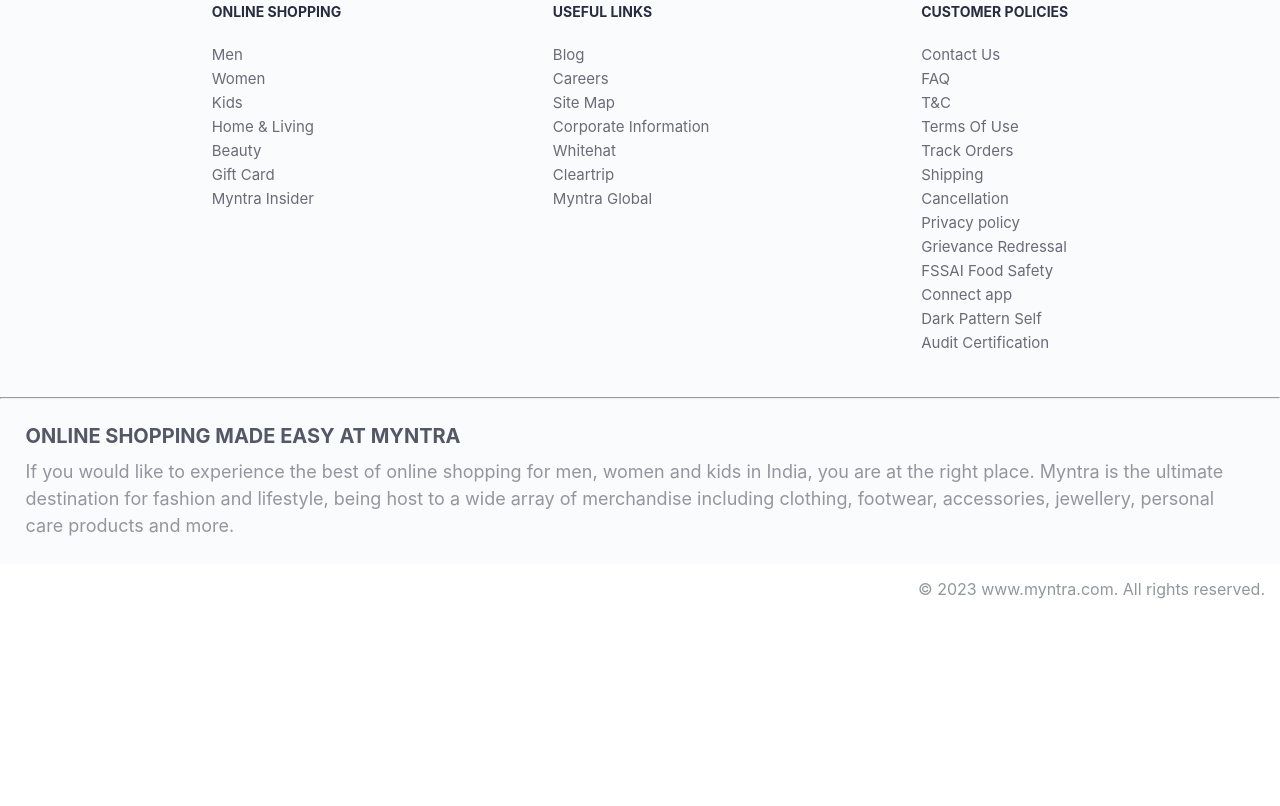
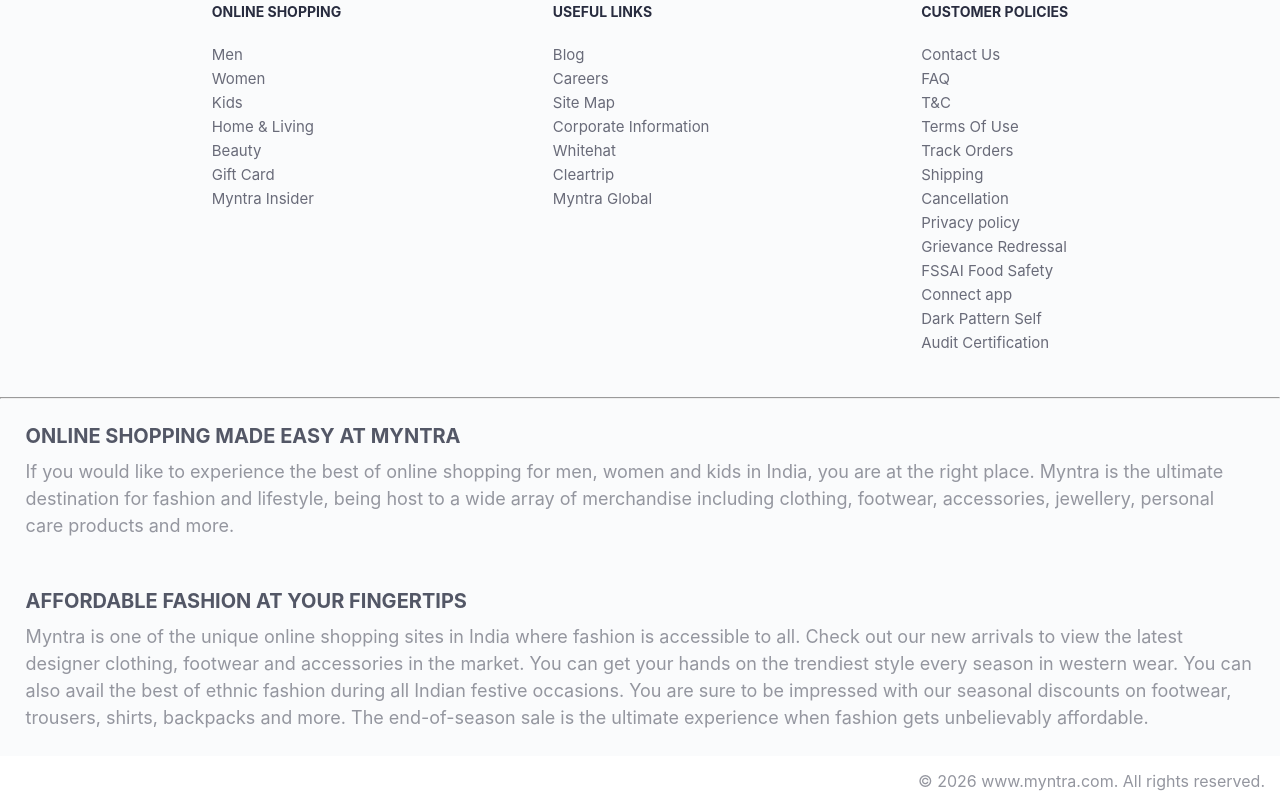
Before and after one commit to navodita281-a11y/MYNTRA_CLONE, a plain HTML site: page index.html in a window 1280 px wide. Shown: the part 2432-3238 px from the top of the page. Before the commit the page ends 3046 px from the top, so only its background shows below. Drawn offline with nearby package versions, Linux system fonts and the light colour scheme.

Commit message:
adding more description

```diff
--- a/index.html
+++ b/index.html
@@ -130,8 +130,16 @@
     </p>
 </div>
 
+<div class="footer_description">
+    <h3>AFFORDABLE FASHION AT YOUR FINGERTIPS</h3>
+
+    <p>
+        Myntra is one of the unique online shopping sites in India where fashion is accessible to all. Check out our new arrivals to view the latest designer clothing, footwear and accessories in the market. You can get your hands on the trendiest style every season in western wear. You can also avail the best of ethnic fashion during all Indian festive occasions. You are sure to be impressed with our seasonal discounts on footwear, trousers, shirts, backpacks and more. The end-of-season sale is the ultimate experience when fashion gets unbelievably affordable.
+    </p>
+</div>
+
         <div class="copyright">
-            © 2023 www.myntra.com. All rights reserved.
+            © 2026 www.myntra.com. All rights reserved.
         </div>
     </footer>
 </body>
```
